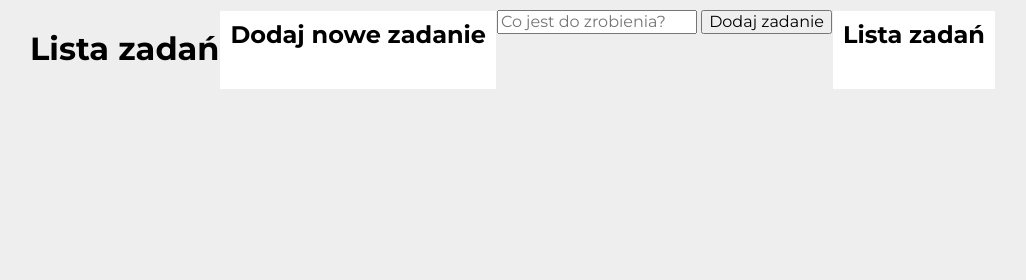
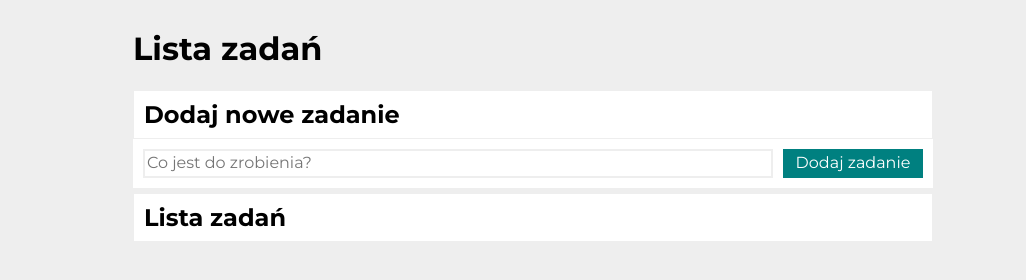
Before and after one commit to PawelNackowski/todo-list, a plain HTML site: page index.html in a window 1280 px wide. Shown: the whole page, without its empty margins (107-1133 px from the left). Drawn offline with nearby package versions, Linux system fonts and the light colour scheme.

Commit message:
style form element

```diff
--- /dev/null
+++ b/css/form.css
@@ -0,0 +1,19 @@
+.form {
+    display: grid;
+    margin-bottom: 5px;
+    padding: 10px;
+    background-color: white;
+    grid-template-columns: auto 150px;
+}
+
+.form__button {
+    background-color: teal;
+    color: white;
+    border: none;
+    padding: 5px;
+    margin-left: 10px;
+}
+
+.form__input {
+    border: 2px solid #eee;
+}
--- a/index.html
+++ b/index.html
@@ -9,32 +9,34 @@
         integrity="sha512-NhSC1YmyruXifcj/KFRWoC561YpHpc5Jtzgvbuzx5VozKpWvQ+4nXhPdFgmx8xqexRcpAglTj9sIBWINXa8x5w=="
         crossorigin="anonymous" referrerpolicy="no-referrer" />
     <link href="css/style.css" rel="stylesheet">
+    <link href="css/form.css" rel="stylesheet">
     <script src="js/script.js" defer></script>
     <link rel="preconnect" href="https://fonts.googleapis.com">
     <link rel="preconnect" href="https://fonts.gstatic.com" crossorigin>
-<link href="https://fonts.googleapis.com/css2?family=Montserrat:ital,wght@0,400;0,700;1,400;1,600&display=swap" rel="stylesheet">
+    <link href="https://fonts.googleapis.com/css2?family=Montserrat:ital,wght@0,400;0,700;1,400;1,600&display=swap"
+        rel="stylesheet">
     <title>Lista zadań</title>
 </head>
 
 <body>
+    <div class="container">
         <h1 class="header">
             Lista zadań
         </h1>
         <h2 class="subheader">
             Dodaj nowe zadanie
         </h2>
-    <p>
-    <form class=" form js-form">
-        <input class="js-newTask" placeholder="Co jest do zrobienia?">
+        <form class="form js-form">
+            <input class="form__input js-newTask" placeholder="Co jest do zrobienia?">
             <button class="form__button">Dodaj zadanie</button>
         </form>
-    </p>
         <h2 class="subheader">
             Lista zadań
         </h2>
         <p>
         <ul class="js-tasks"></ul>
         </p>
+    </div>
 </body>
 
 </html>
```
Lines whose indentation alone changed are shown as unchanged.
